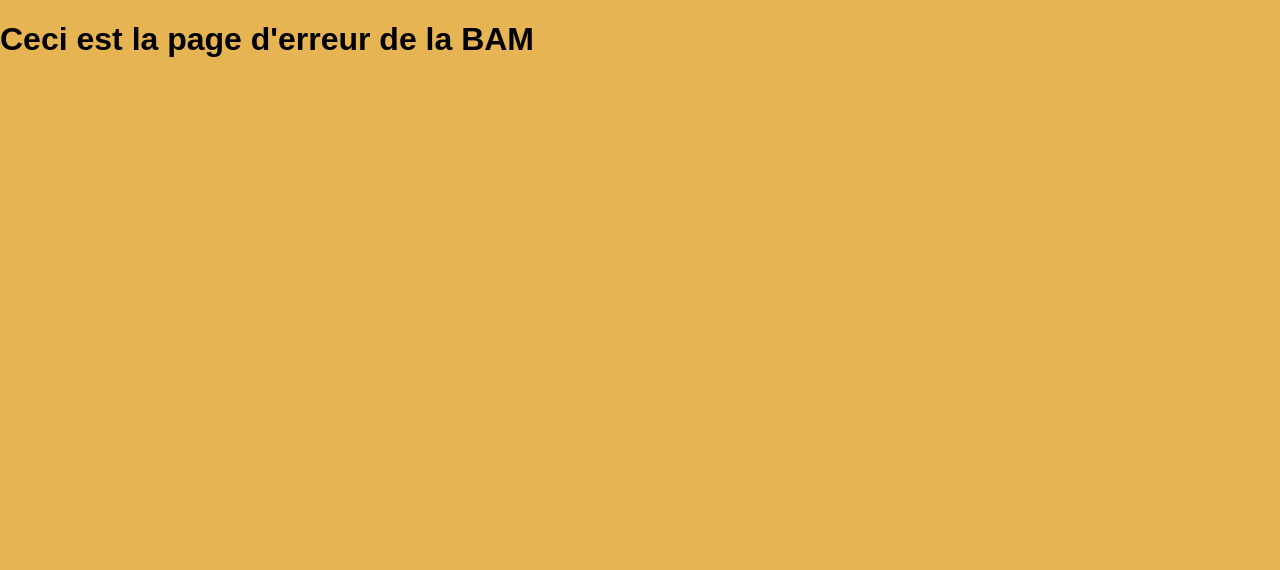
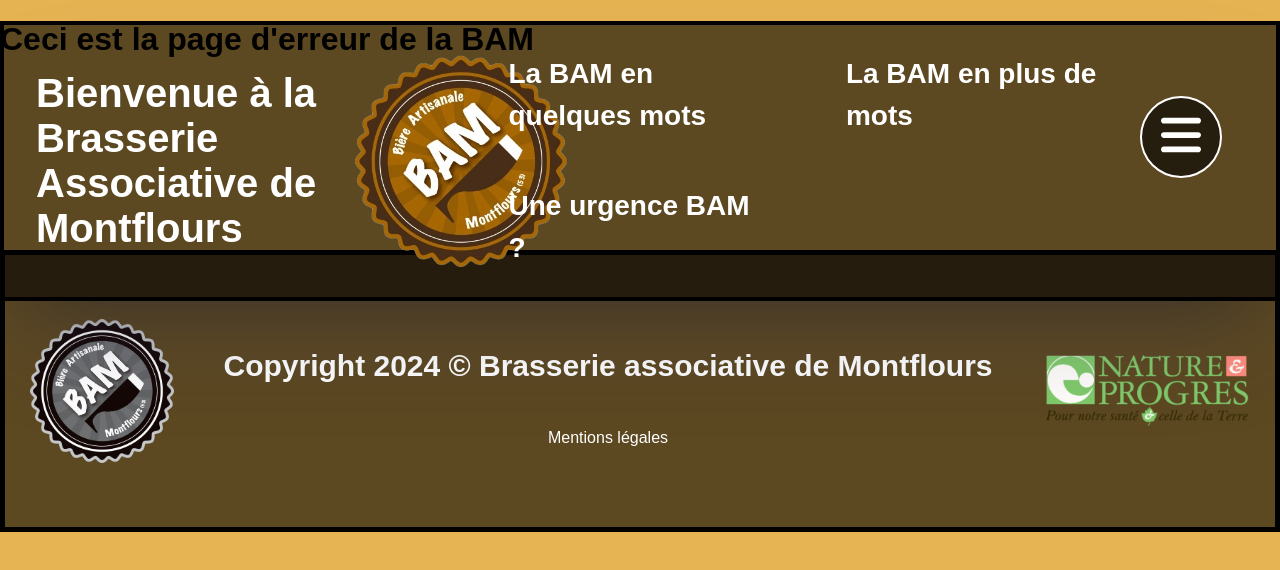
Before and after one commit to damodred53/BAM, a React (Vite) app: page /BAM/description in a window 1280 px wide. Shown: the top 570 px of the page. Built offline with nearby package versions, Linux system fonts and the light colour scheme.

Commit message:
modification page erreur

```diff
--- a/src/Pages/Erreur/Erreur.tsx
+++ b/src/Pages/Erreur/Erreur.tsx
@@ -1,10 +1,14 @@
+import Footer from "../../Composants/Footer/Footer";
+import NavBar from "../../Composants/NavBar/NavBar";
 
 const Erreur = () => {
 
     return (
-
-        <h1>Ceci est la page d'erreur de la BAM</h1>
-
+        <div>
+            <NavBar />
+            <h1>Ceci est la page d'erreur de la BAM</h1>
+            <Footer />
+        </div>
     )
 }
 
--- a/vite.config.ts
+++ b/vite.config.ts
@@ -4,5 +4,5 @@ import react from '@vitejs/plugin-react'
 // https://vitejs.dev/config/
 export default defineConfig({
   plugins: [react()],
-  base: "/BAM/",
+  base: "/",
 })
```
Also changed, not shown: 2 other files (tests, documents, lock files or other folders).
